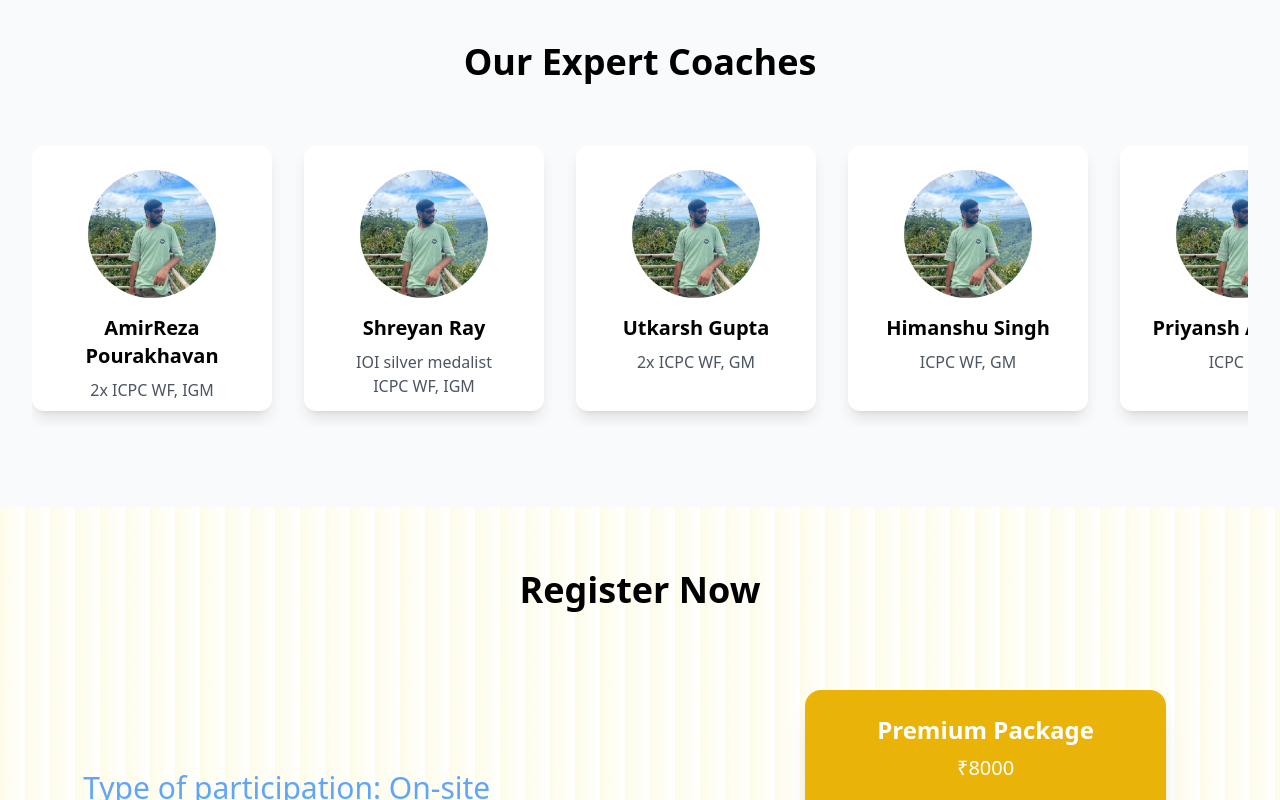
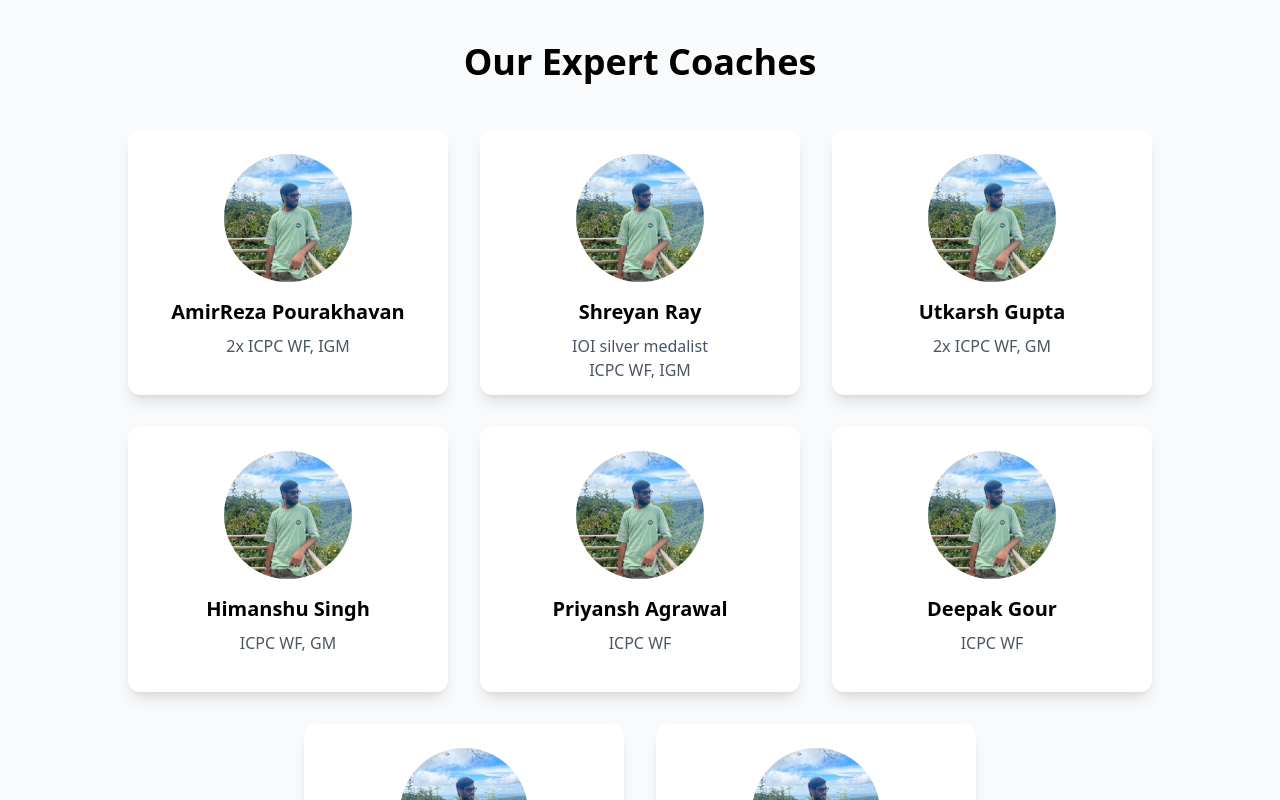
Before and after one commit to uditjainstjis/ICPC-SITE, a React (Vite) app: page / in a window 1280 px wide. Shown: the part 3640-4440 px from the top of the page. Built offline with nearby package versions, Linux system fonts and the light colour scheme.

Commit message:
original

```diff
--- a/src/components/Coaches.tsx
+++ b/src/components/Coaches.tsx
@@ -66,16 +66,16 @@ export default function Coaches() {
   return (
     <div id="coaches" className="py-20 bg-gray-50">
       <div className="max-w-7xl mx-auto px-4 sm:px-6 lg:px-8 ">
-    <h2 className="text-4xl font-bold text-center mb-12">Our Expert Coaches</h2>
+        <h2 className="text-4xl font-bold text-center mb-12 ">Our Expert Coaches</h2>
         <div className="relative">
-      <div className="flex items-center justify-center">
+          <div className="flex items-center md:flex-row  justify-center ">
 
-        <div className="flex overflow-x-auto space-x-8 lg:space-x-8 py-4">
+
+            <div className="flex overflow-auto lg:flex-wrap items-center justify-center gap-8 ">
               {coaches.map((coach, index) => (
-            <div
-              key={index}
-              className="bg-white p-6 w-[260px] min-w-[240px] sm:h-[265px] rounded-xl shadow-lg transform transition-all duration-300"
-            >
+                <div key={index}
+                  className="bg-white p-6 w-[260px] lg:w-[260px] min-w-80 sm:h-[265px]  md:w-[100px]   rounded-xl shadow-lg transform transition-all duration-300}">
+
                   <img
                     src={coach.image}
                     alt={coach.name}
@@ -83,9 +83,11 @@ export default function Coaches() {
                   />
                   <h3 className="text-xl font-semibold text-center mb-2">{coach.name}</h3>
                   <p className="text-gray-600 text-center text-wrap whitespace-pre-line mb-2">{coach.role}</p>
+                  {/* <p className="text-yellow-500 text-center font-medium">{coach.company}</p> */}
                 </div>
               ))}
             </div>
+
 
           </div>
         </div>
```
Lines whose indentation alone changed are shown as unchanged.
